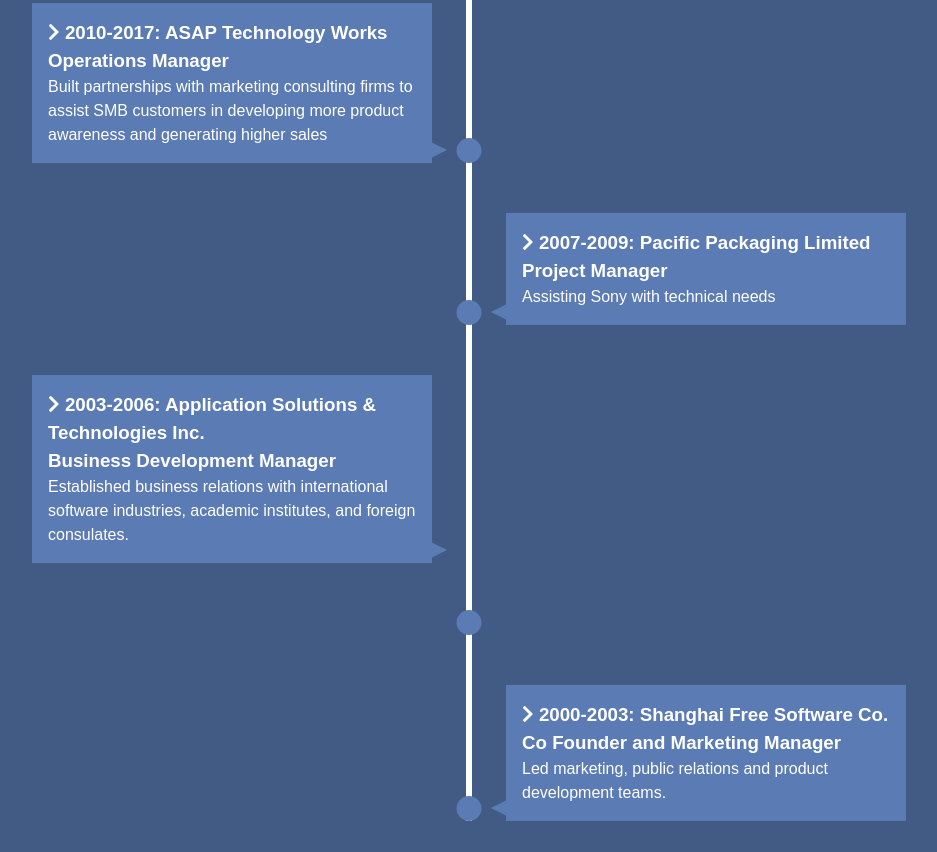
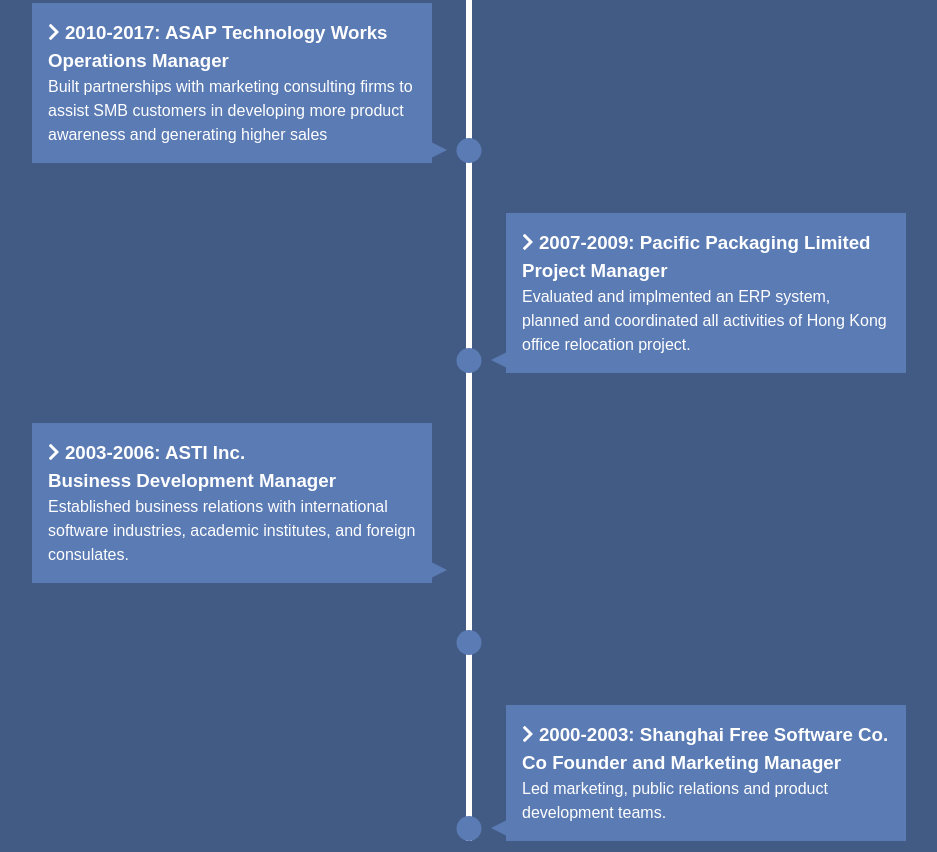
Before and after one commit to brdgcn/knowledge_timeline, a plain HTML site: page index.html in a window 1280 px wide. Shown: the part 547-1399 px from the top of the page, without its empty margins (171-1108 px from the left). Drawn offline with Linux system fonts and the light colour scheme.

Commit message:
Update index.html

```diff
--- a/index.html
+++ b/index.html
@@ -50,13 +50,13 @@
             <h3>
               <i class="fas fa-chevron-right"></i> 2007-2009: Pacific Packaging Limited<br /> Project Manager
             </h3>
-            <p>Assisting Sony with technical needs</p>
+            <p>Evaluated and implmented an ERP system, planned and coordinated all activities of Hong Kong office relocation project. </p>
           </div>
         </li>
         <li>
 <!--4 -->
           <div>
-            <h3><i class="fas fa-chevron-right"></i> 2003-2006: Application Solutions & Technologies Inc. <br /> Business Development Manager</h3>
+            <h3><i class="fas fa-chevron-right"></i> 2003-2006: ASTI Inc. <br /> Business Development Manager</h3>
             </h3>
             <p>
               Established business relations with international software industries, academic institutes, and foreign consulates.
```
